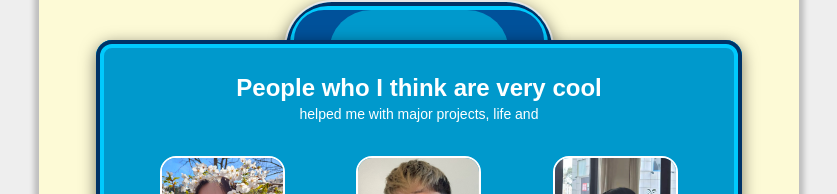
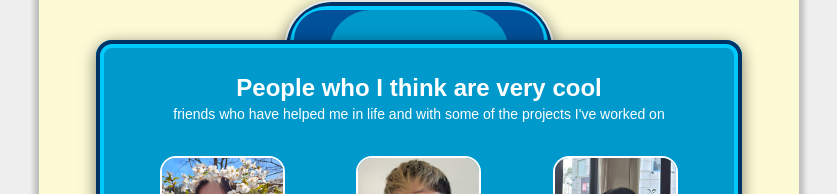
Before and after one commit to jangarong/jangarong.github.io, a Next.js app: page /b/ack in a window 1280 px wide. Shown: the part 311-505 px from the top of the page, without its empty margins (221-1058 px from the left). Built offline with nearby package versions, Linux system fonts and the light colour scheme.

Commit message:
fix sentence

```diff
--- a/src/components/b-friends-v2.tsx
+++ b/src/components/b-friends-v2.tsx
@@ -89,7 +89,7 @@ export default function BFriendsV2() {
                     <div className="font-semibold size-xl text-2xl text-center mt-[32px] mx-[64px]">
                         People who I think are very cool
                     </div>
-                    <div className="size-sm text-sm text-center mb-[32px] mx-[64px]">helped me with major projects, life and </div>
+                    <div className="size-sm text-sm text-center mb-[32px] mx-[64px]">friends who have helped me in life and with some of the projects I've worked on</div>
                     <div className="mx-[32px] grid sm:grid-cols-3 gap-2 items-center justify-items-center mb-[32px] h-[450px] overflow-y-scroll">
                         {frens.map(({ url, img, name }) => <FriendItem url={url} img={img} name={name} key={name} />)}
                     </div>
```
